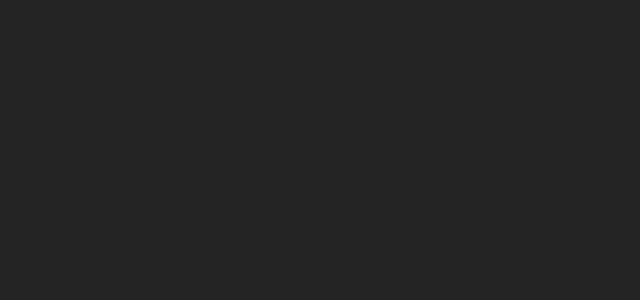
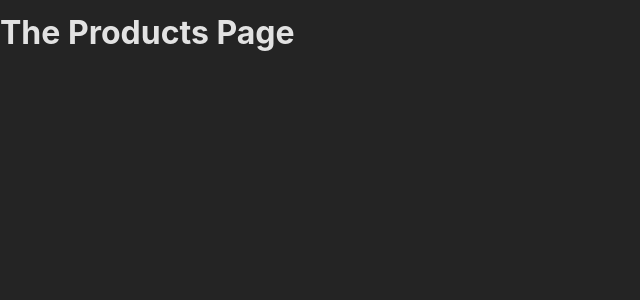
Before and after one commit to bijoymogor/ReactRouting, a React (Create React App) app: page /products in a window 1280 px wide. Shown: the top 300 px of the page, without its empty margins (0-640 px from the left). Built offline with nearby package versions, Linux system fonts and the light colour scheme.

Commit message:
Added Routes to different pages in latest and deprecated approaches

```diff
--- a/src/App.js
+++ b/src/App.js
@@ -1,5 +1,37 @@
+import { createBrowserRouter, RouterProvider } from "react-router-dom";
+import {createRoutesFromElements, Route} from "react-router-dom";
+
+import HomePage from "./pages/HomePage";
+import Products from "./pages/Products";
+
+
+//Paths -->
+//https//example.com/products
+//https//example.com/
+
+
+// React-Router-DOM package > 6.4 preferred way currently
+// const router = createBrowserRouter([
+//   {path: '/', element: <HomePage/>},
+//   {path: '/products', element: <Products/>}
+// ]);
+
+// React-Router-DOM package < 6.4 old way deprecated
+
+const routeDefinitions = createRoutesFromElements(
+  <Route>
+    <Route path="/" element={<HomePage/>}/>
+    <Route path="/products" element={<Products/>}/>
+  </Route>
+);
+
+const router = createBrowserRouter(routeDefinitions);
+
+
 function App() {
-  return <div></div>;
+  return (
+    <RouterProvider router={router}/>
+  );
 }
 
 export default App;
--- /dev/null
+++ b/src/pages/HomePage.js
@@ -0,0 +1,9 @@
+import React from 'react';
+
+function HomePage() {
+  return (
+    <h1>My Home Page</h1>
+  )
+}
+
+export default HomePage;
--- /dev/null
+++ b/src/pages/Products.js
@@ -0,0 +1,9 @@
+import React from 'react'
+
+function Products() {
+  return (
+    <h1>The Products Page</h1>
+  )
+}
+
+export default Products;
```
